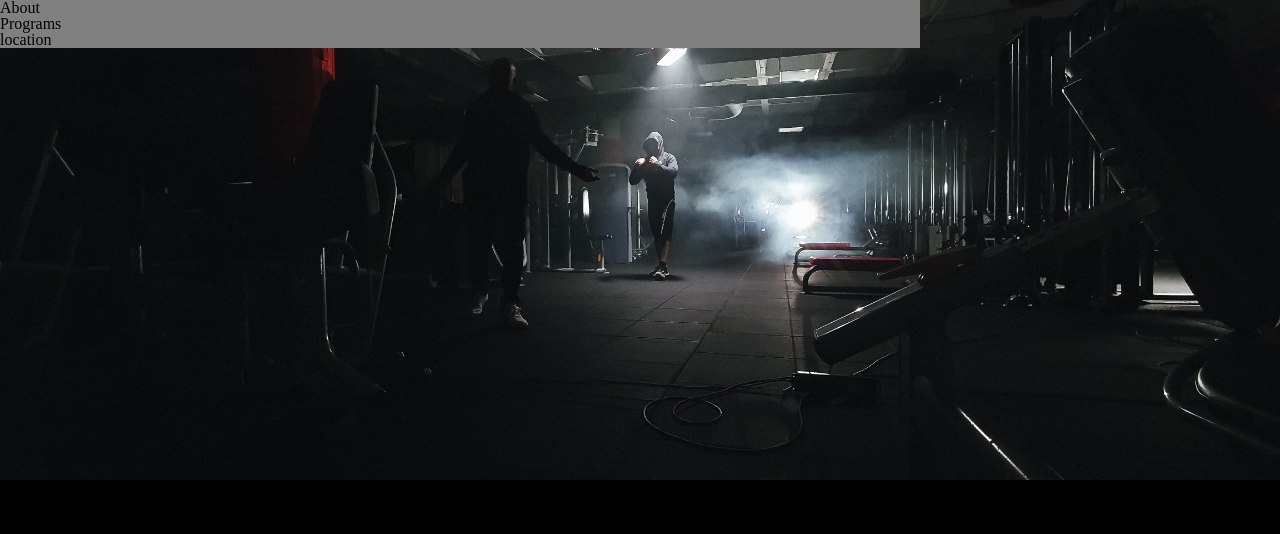
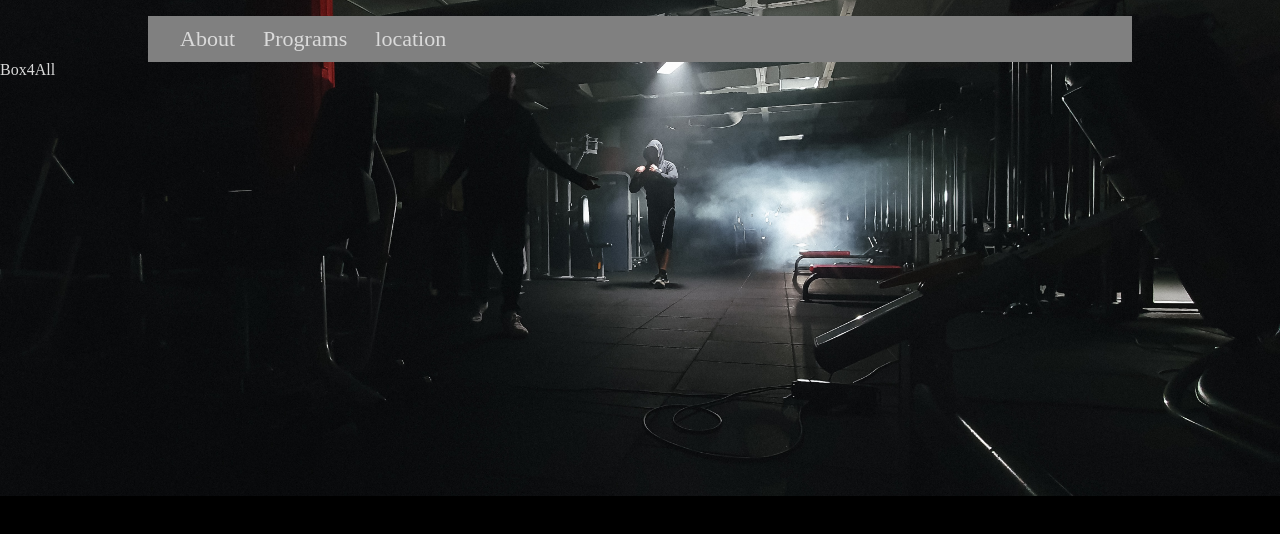
Before and after one commit to Christsadi/Challenge-Project-Responsive-Club-Website, a plain HTML site: page index.html in a window 1280 px wide. Drawn offline with Linux system fonts and the light colour scheme.

Commit message:
styling header

```diff
--- a/index.html
+++ b/index.html
@@ -20,6 +20,7 @@
                 <li><a href="#location">location</a></li>
             </ul>
         </nav>
+        <h1>Box4All</h1>
     </div>
 
 </body>
--- a/resources/css/style.css
+++ b/resources/css/style.css
@@ -20,22 +20,33 @@ html {
   margin-top: 2.5rem;
 }
 
-h2 {
-}
+/* Header section */
 
-p {
-}
-
-/* Header section */
 .header {
   height: 30rem;
-  background-image: url("/resources/images/banner.jpg");
+  background-image: url("../images/banner.jpg");
   background-repeat: no-repeat;
   background-position: center;
   background-size: cover;
+  padding-top: 1rem;
 }
 
 .nav {
   max-width: 57.5rem;
+  margin: 0 auto;
+  padding: 0.75rem 2rem;
   background-color: grey;
 }
+
+li {
+  display: inline-block;
+}
+
+.nav a {
+  color: rgb(218, 218, 218);
+  padding-right: 1.5rem;
+  font-size: 1.375em;
+}
+
+.header h1 {
+}
```
